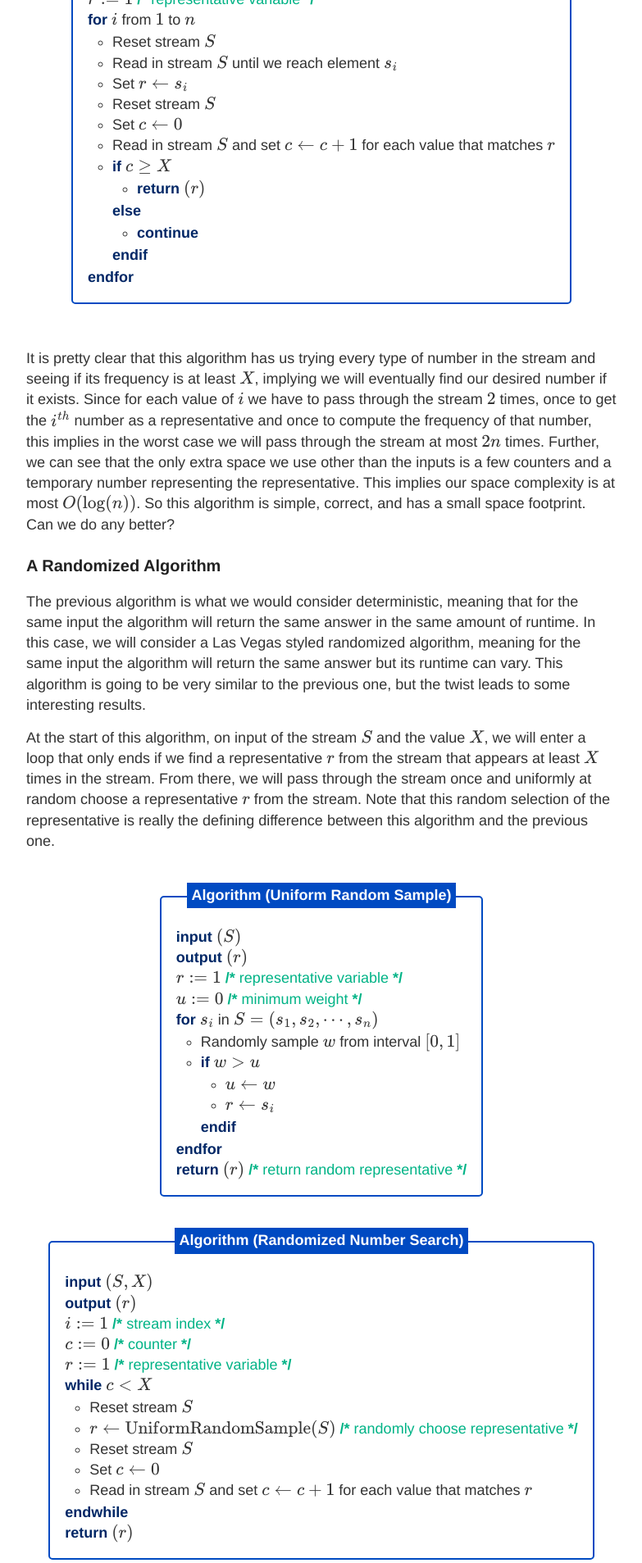
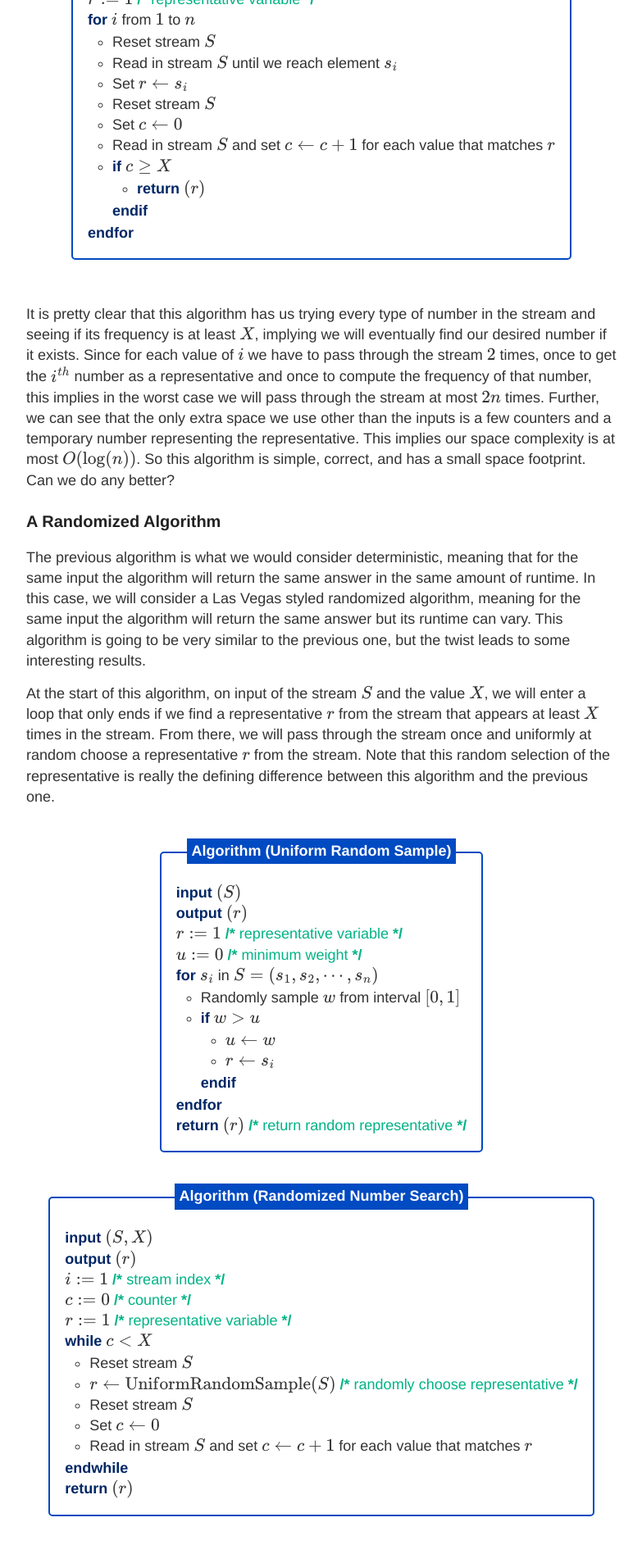
Before and after one commit to choward1491/choward1491.github.io, a Jekyll site: the page built from _posts/2020-7-25-Searching-Streams-for-the-Unknown.md, in a window 1280 px wide. Shown: the part 2416-4323 px from the top of the page at 82% size, without its empty margins (248-1031 px from the left). Built offline with Jekyll 4.4.1, drawn with Linux system fonts in a browser that asks for light colours; nearby versions of some CDN libraries; comment, search, counter and statistics services are not loaded.

Commit message:
push some changes.. streaming post

```diff
--- a/_posts/2020-7-25-Searching-Streams-for-the-Unknown.md
+++ b/_posts/2020-7-25-Searching-Streams-for-the-Unknown.md
@@ -45,11 +45,6 @@ Before we get to the more interesting algorithm, let us consider what might be v
                         <li>
                             <div class="return">$(r)$</div>
                         </li>
-                    </ul>
-                </div>
-                <div class="else_cond">
-                    <ul>
-                    	<li><div class="continue"></div></li>
                     </ul>
                 </div>
                 <div class="endif"></div>
```
